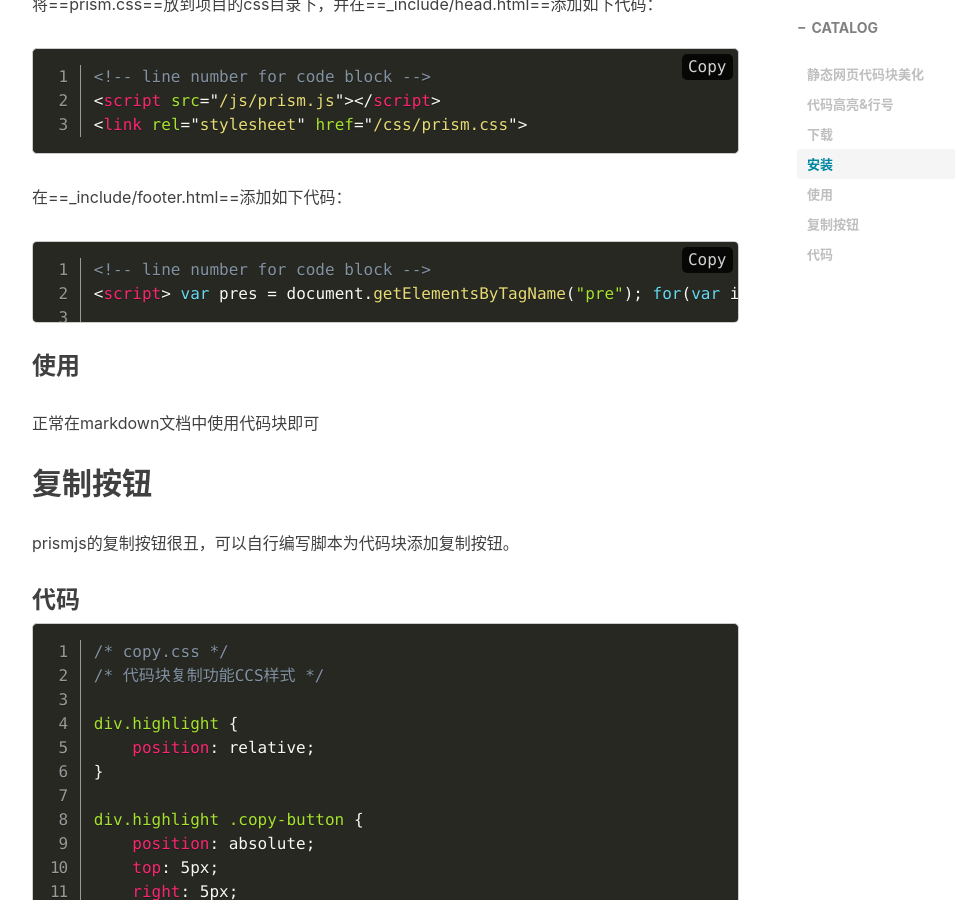
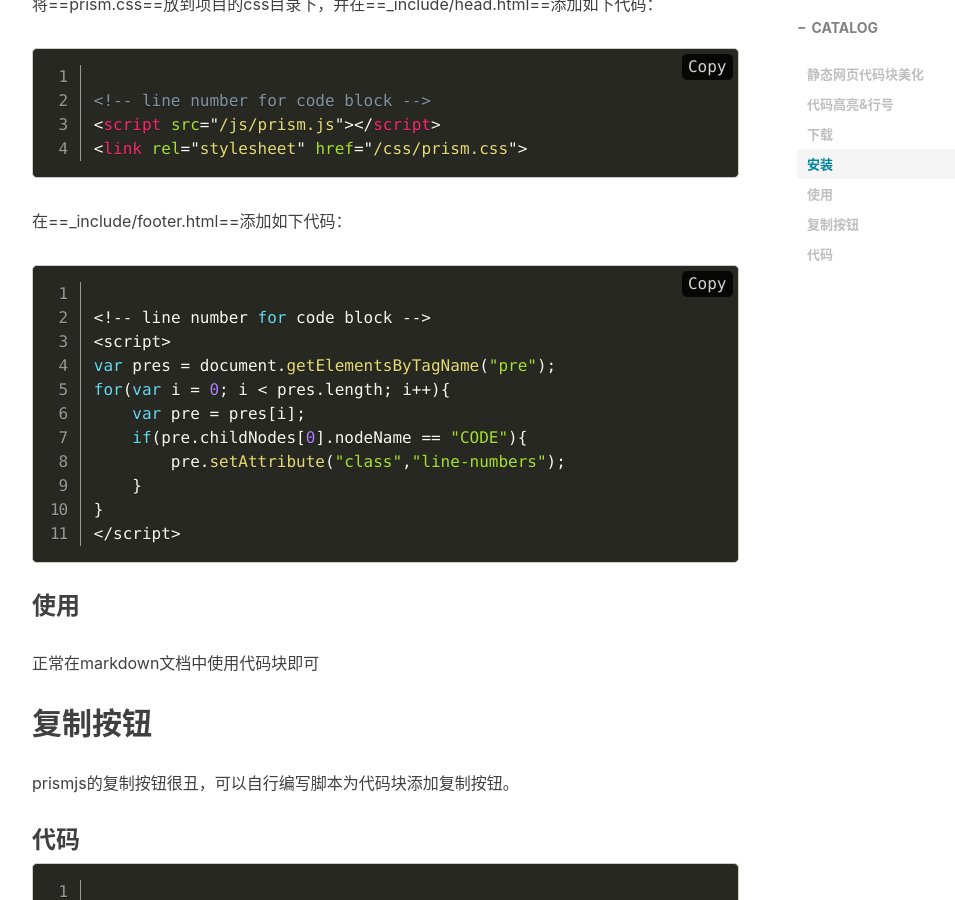
Before and after one commit to devilYD/devilYD.github.io, a Jekyll site: the page built from _posts/2026-03-08-Jekyll静态网页代码块美化.md, in a window 1280 px wide and 900 px high, scrolled down 1348 px. Shown: the whole window, without its empty margins (233-1188 px from the left). Built offline with Jekyll 4.4.1, drawn with Linux system fonts in a browser that asks for light colours; nearby versions of some CDN libraries; comment, search, counter and statistics services are not loaded.

Commit message:
更新: 2026-03-08 18:45:43

````diff
--- a/_posts/2026-03-08-Jekyll静态网页代码块美化.md
+++ b/_posts/2026-03-08-Jekyll静态网页代码块美化.md
@@ -35,6 +35,7 @@
 下载好==prism.js==和==prism.css==文件后，将==prism.js==文件放到项目的==js==目录下，将==prism.css==放到项目的css目录下，并在==_include/head.html==添加如下代码：
 
 ```html
+
 <!-- line number for code block -->
 <script src="/js/prism.js"></script>
 <link rel="stylesheet" href="/css/prism.css">
@@ -42,7 +43,8 @@
 
 在==_include/footer.html==添加如下代码：
 
-```html
+```js
+
 <!-- line number for code block -->
 <script>
 var pres = document.getElementsByTagName("pre");
@@ -66,6 +68,7 @@
 ### 代码
 
 ```CSS
+
 /* copy.css */
 /* 代码块复制功能CCS样式 */
 
@@ -94,6 +97,7 @@
 ```
 
 ```js
+
 // copy-to-clipboard.js
 // 使用 ClipboardJS 实现代码块复制功能
 // 页面加载完成后遍历所有 code 元素，为每个 code 块添加一个复制按钮，并绑定复制事件
````
Also changed, not shown: .obsidian/workspace.json.
